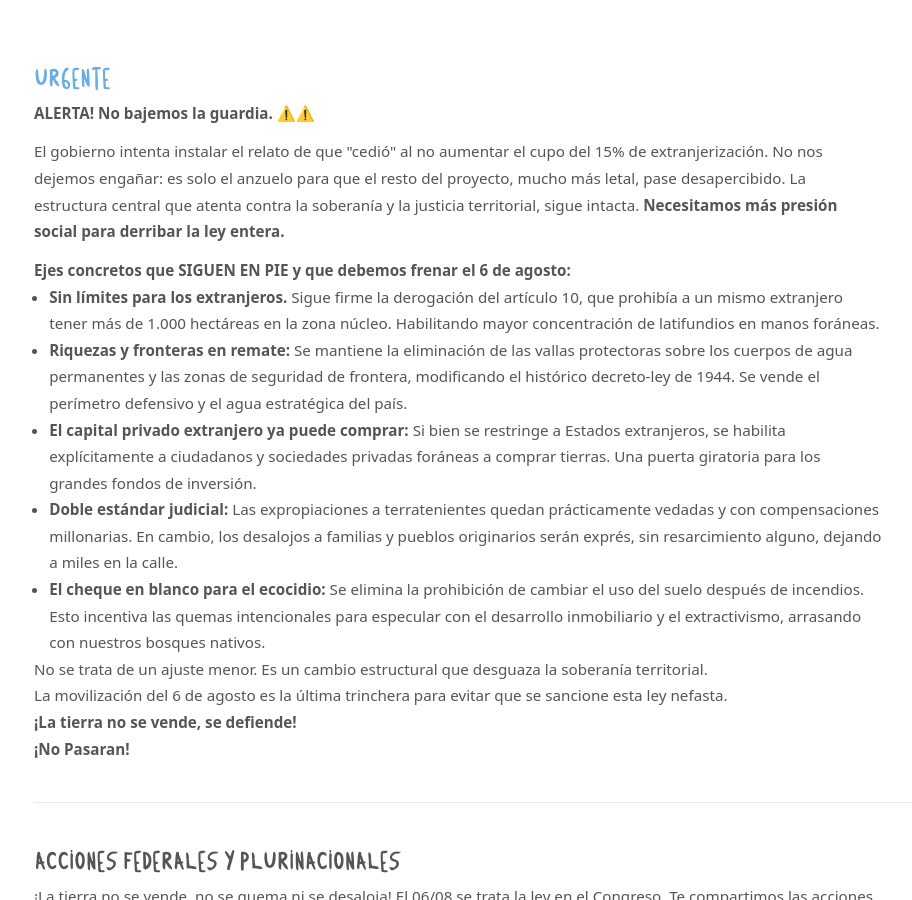
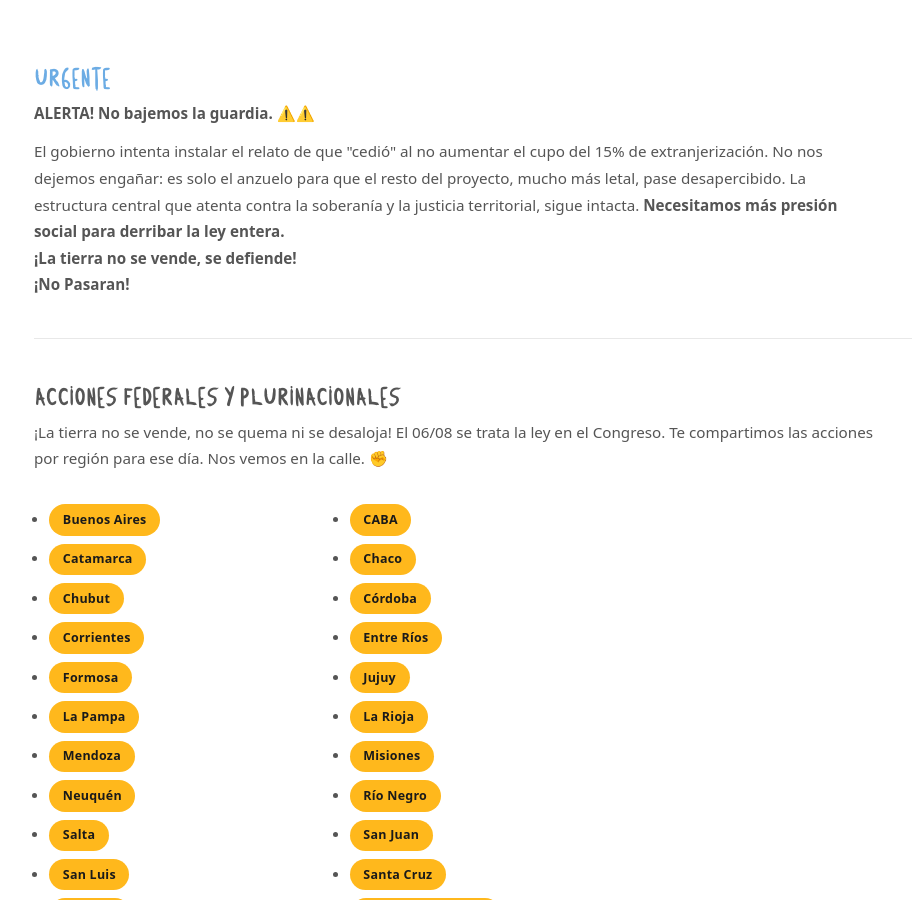
Before and after one commit to LaCamisetaOrg/LaCamisetaOrg.github.io, a Jekyll site: the page built from _actions/acciones68.md, in a window 1280 px wide and 900 px high, scrolled down 332 px. Shown: the whole window, without its empty margins (6-918 px from the left). Built offline with Jekyll 4.4.1, drawn with Linux system fonts in a browser that asks for light colours; a script that is not in the unit is left out.

Commit message:
Update acciones68.md

```diff
--- a/_actions/acciones68.md
+++ b/_actions/acciones68.md
@@ -31,18 +31,8 @@ images:
 <div style="flex:1; min-width:260px;">
 <p><strong>ALERTA! No bajemos la guardia. ⚠️⚠️</strong></p>
 <p>El gobierno intenta instalar el relato de que "cedió" al no aumentar el cupo del 15% de extranjerización. No nos dejemos engañar: es solo el anzuelo para que el resto del proyecto, mucho más letal, pase desapercibido. La estructura central que atenta contra la soberanía y la justicia territorial, sigue intacta. <strong>Necesitamos más presión social para derribar la ley entera.</strong></p>
-<p><strong>Ejes concretos que SIGUEN EN PIE y que debemos frenar el 6 de agosto:</strong></p>
-<ul>
-<li><strong>Sin límites para los extranjeros.</strong> Sigue firme la derogación del artículo 10, que prohibía a un mismo extranjero tener más de 1.000 hectáreas en la zona núcleo. Habilitando mayor concentración de latifundios en manos foráneas.</li>
-<li><strong>Riquezas y fronteras en remate:</strong> Se mantiene la eliminación de las vallas protectoras sobre los cuerpos de agua permanentes y las zonas de seguridad de frontera, modificando el histórico decreto-ley de 1944. Se vende el perímetro defensivo y el agua estratégica del país.</li>
-<li><strong>El capital privado extranjero ya puede comprar:</strong> Si bien se restringe a Estados extranjeros, se habilita explícitamente a ciudadanos y sociedades privadas foráneas a comprar tierras. Una puerta giratoria para los grandes fondos de inversión.</li>
-<li><strong>Doble estándar judicial:</strong> Las expropiaciones a terratenientes quedan prácticamente vedadas y con compensaciones millonarias. En cambio, los desalojos a familias y pueblos originarios serán exprés, sin resarcimiento alguno, dejando a miles en la calle.</li>
-<li><strong>El cheque en blanco para el ecocidio:</strong> Se elimina la prohibición de cambiar el uso del suelo después de incendios. Esto incentiva las quemas intencionales para especular con el desarrollo inmobiliario y el extractivismo, arrasando con nuestros bosques nativos.</li>
-</ul>
-<p>No se trata de un ajuste menor. Es un cambio estructural que desguaza la soberanía territorial.<br>
-La movilización del 6 de agosto es la última trinchera para evitar que se sancione esta ley nefasta.<br>
 <strong>¡La tierra no se vende, se defiende!<br>
-¡No Pasaran!</strong></p>
+¡No Pasaran!</strong>
 
 
 </div>
```
